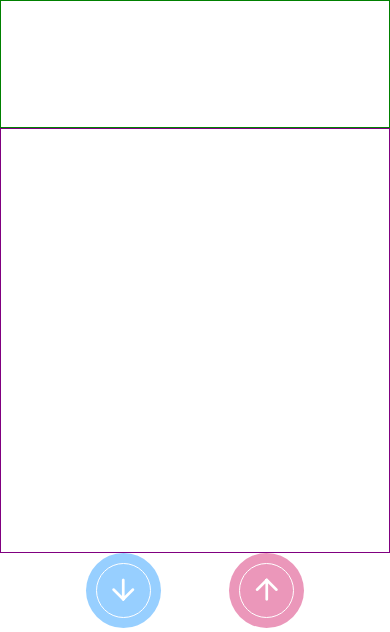
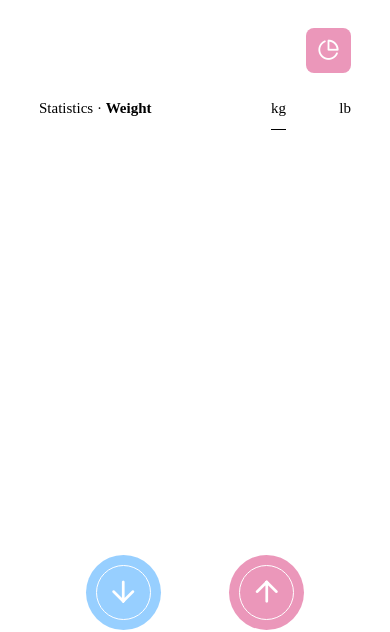
Before and after one commit to akay25/VajanKata, a React Native app: screen / in a window 390 px wide. Shown: the top 632 px of the page. Built offline with nearby package versions, Linux system fonts and the light colour scheme.

Commit message:
Added main header

```diff
--- a/src/components/BackButton.tsx
+++ b/src/components/BackButton.tsx
@@ -4,6 +4,7 @@ import {View, Text, StyleSheet, ViewStyle} from 'react-native';
 // Local imports
 import COLORS from '~/styles/colors';
 import Icon from './FeatherIcon';
+import {BUTTON} from '~/styles/generic';
 
 interface BackButtonProps {
   customStyle?: ViewStyle;
@@ -22,16 +23,17 @@ const BackButton = (props: BackButtonProps) => {
 const styles = StyleSheet.create({
   backButtonContainer: {
     width: 110,
-    height: 45,
+    height: BUTTON.HEIGHT,
     backgroundColor: COLORS.WHITE,
-    borderRadius: 8,
+    borderRadius: BUTTON.BORDER_RADIUS,
     flexDirection: 'row',
     alignItems: 'center',
     paddingHorizontal: 10,
     justifyContent: 'space-between',
   },
   text: {
-    fontSize: 20,
+    fontSize: BUTTON.FONT_SIZE,
+    fontFamily: BUTTON.FONT_FAMILY,
     color: COLORS.BLACK,
   },
 });
--- /dev/null
+++ b/src/components/ChartButton.tsx
@@ -0,0 +1,30 @@
+import React from 'react';
+import {View, StyleSheet, TouchableOpacity} from 'react-native';
+
+// Local imports
+import Icon from './FeatherIcon';
+import COLORS from '~/styles/colors';
+import {BUTTON} from '~/styles/generic';
+
+const ChartButton = () => {
+  return (
+    <View>
+      <TouchableOpacity style={styles.chartButton} onPress={() => {}}>
+        <Icon name="pie-chart" color={COLORS.WHITE} size={22} />
+      </TouchableOpacity>
+    </View>
+  );
+};
+
+const styles = StyleSheet.create({
+  chartButton: {
+    width: BUTTON.HEIGHT,
+    height: BUTTON.HEIGHT,
+    justifyContent: 'center',
+    alignItems: 'center',
+    borderRadius: BUTTON.BORDER_RADIUS,
+    backgroundColor: COLORS.SECONDARY,
+  },
+});
+
+export default ChartButton;
--- /dev/null
+++ b/src/components/WeightScaleScreen/Header.tsx
@@ -0,0 +1,93 @@
+import React from 'react';
+import {View, StyleSheet, Text, TouchableHighlight} from 'react-native';
+
+// Local imports
+import ChartButton from '~/components/ChartButton';
+import {DEVICE_HEIGHT, DEVICE_WIDTH} from '~/constants/device';
+import COLORS from '~/styles/colors';
+import fonts from '~/styles/fonts';
+
+const DATA_CONTAINER_HEIGHT = DEVICE_HEIGHT * 0.84;
+
+const WeightScaleHeader = () => {
+  const selectedValue = 'kg';
+
+  return (
+    <View style={styles.headerMenuContainer}>
+      <View style={styles.menuButtonContainer}>
+        <ChartButton />
+      </View>
+      <View style={styles.labelHeadings}>
+        <View style={styles.leftHeadings}>
+          <Text style={styles.labelHeadingText}>Statistics · </Text>
+          <Text style={[styles.labelHeadingText, {fontWeight: 'bold'}]}>
+            Weight
+          </Text>
+        </View>
+        <View style={styles.rightHeading}>
+          <TouchableHighlight>
+            <Text
+              style={[
+                styles.labelHeadingText,
+                styles.rightHeadingText,
+                {borderBottomWidth: selectedValue == 'kg' ? 0.7 : 0},
+              ]}>
+              kg
+            </Text>
+          </TouchableHighlight>
+          <TouchableHighlight>
+            <Text
+              style={[
+                styles.labelHeadingText,
+                styles.rightHeadingText,
+                {borderBottomWidth: selectedValue == 'lb' ? 0.7 : 0},
+              ]}>
+              lb
+            </Text>
+          </TouchableHighlight>
+        </View>
+      </View>
+    </View>
+  );
+};
+
+const styles = StyleSheet.create({
+  headerMenuContainer: {
+    width: '100%',
+    height: DATA_CONTAINER_HEIGHT * 0.18,
+    flexDirection: 'column',
+    alignItems: 'center',
+  },
+  menuButtonContainer: {
+    height: 100,
+    width: DEVICE_WIDTH * 0.8,
+    flexDirection: 'row-reverse',
+    justifyContent: 'space-between',
+    alignItems: 'center',
+  },
+  labelHeadings: {
+    width: DEVICE_WIDTH * 0.8,
+    flexDirection: 'row',
+    justifyContent: 'space-between',
+    // alignItems: 'center',
+  },
+  leftHeadings: {
+    flexDirection: 'row',
+  },
+  labelHeadingText: {
+    fontSize: 15,
+    fontFamily: fonts.subHeading,
+    color: COLORS.BLACK,
+  },
+  rightHeading: {
+    flex: 1,
+    maxWidth: 80,
+    flexDirection: 'row',
+    justifyContent: 'space-between',
+  },
+  rightHeadingText: {
+    height: 30,
+  },
+});
+
+export default WeightScaleHeader;
--- a/src/screens/MainComponent.tsx
+++ b/src/screens/MainComponent.tsx
@@ -2,11 +2,12 @@ import React from 'react';
 import {View, StyleSheet} from 'react-native';
 
 // Local imports
-import {DEVICE_HEIGHT, DEVICE_WIDTH} from '~/constants/device';
-import GENERIC_STYLESHEET from '~/styles/generic';
 import MinMaxValueCircle from '~/components/MinMaxValueCircle';
 import CurvedBackground from '~/components/CurvedBackground';
 import BackButton from '~/components/BackButton';
+import WeightScaleHeader from '~/components/WeightScaleScreen/Header';
+import {DEVICE_HEIGHT, DEVICE_WIDTH} from '~/constants/device';
+import GENERIC_STYLESHEET from '~/styles/generic';
 
 const DATA_CONTAINER_HEIGHT = DEVICE_HEIGHT * 0.84;
 
@@ -14,7 +15,7 @@ export function WeightScaleScreen() {
   return (
     <View style={[GENERIC_STYLESHEET.container, styles.localContainer]}>
       <View style={styles.dataContainer}>
-        <View style={styles.headerMenuContainer}></View>
+        <WeightScaleHeader />
         <View style={styles.mainContent}></View>
         <View style={styles.minMaxContainer}>
           <MinMaxValueCircle value={47.2} min={true} />
@@ -45,17 +46,10 @@ const styles = StyleSheet.create({
     justifyContent: 'flex-start',
     alignItems: 'center',
   },
-  headerMenuContainer: {
-    width: '100%',
-    height: DATA_CONTAINER_HEIGHT * 0.18,
-    borderWidth: 1,
-    borderColor: 'green',
-  },
   mainContent: {
     width: '100%',
     height: DATA_CONTAINER_HEIGHT * 0.6,
-    borderWidth: 1,
-    borderColor: 'purple',
+    marginTop: 2,
   },
   minMaxContainer: {
     width: '56%',
--- a/src/styles/generic.ts
+++ b/src/styles/generic.ts
@@ -2,6 +2,14 @@ import { StyleSheet } from "react-native";
 
 // Local imports
 import COLORS from "./colors";
+import FONTS from "./fonts";
+
+export const BUTTON = {
+  BORDER_RADIUS: 8,
+  HEIGHT: 45,
+  FONT_SIZE: 22,
+  FONT_FAMILY: FONTS.label
+}
 
 export default StyleSheet.create({
   container: {
```
